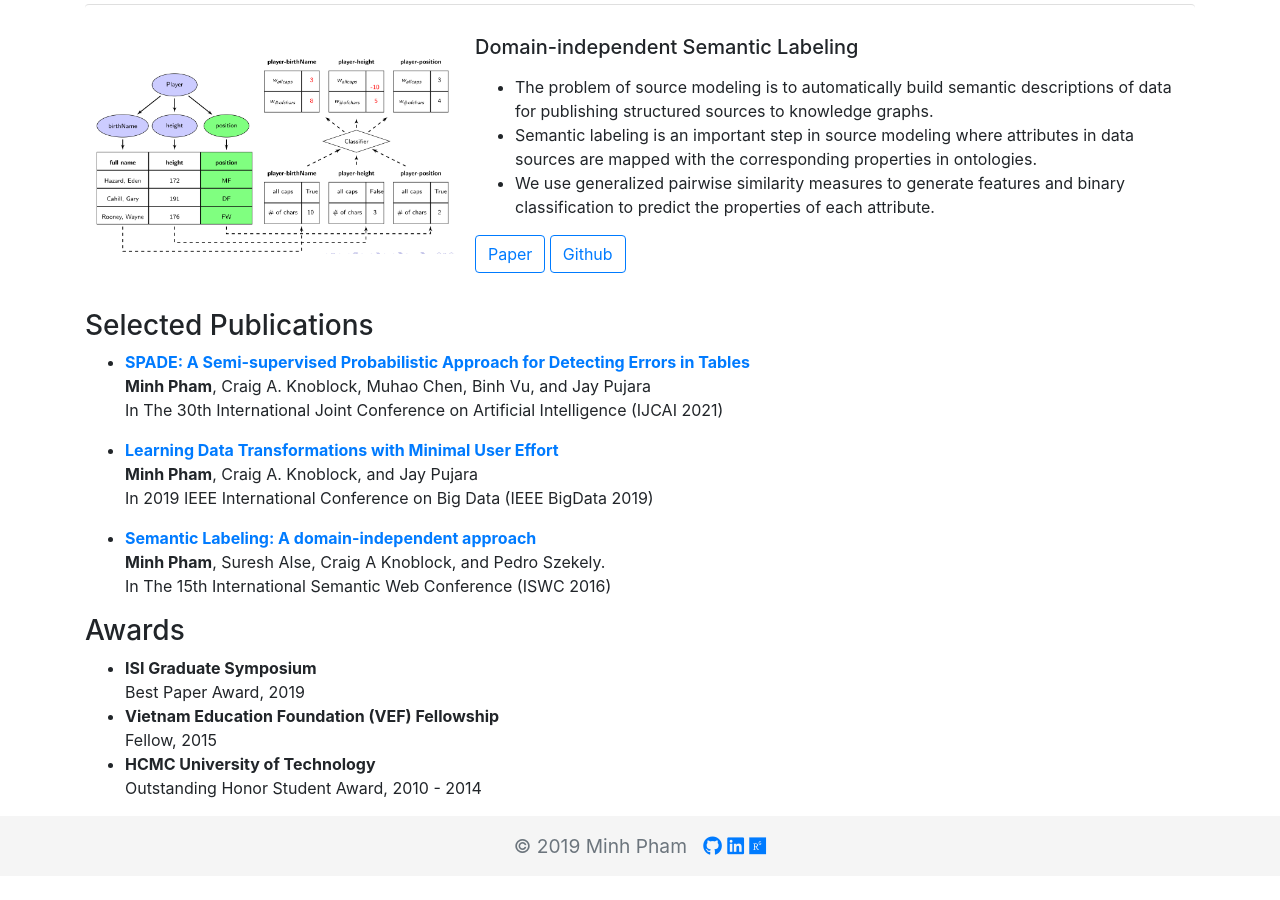
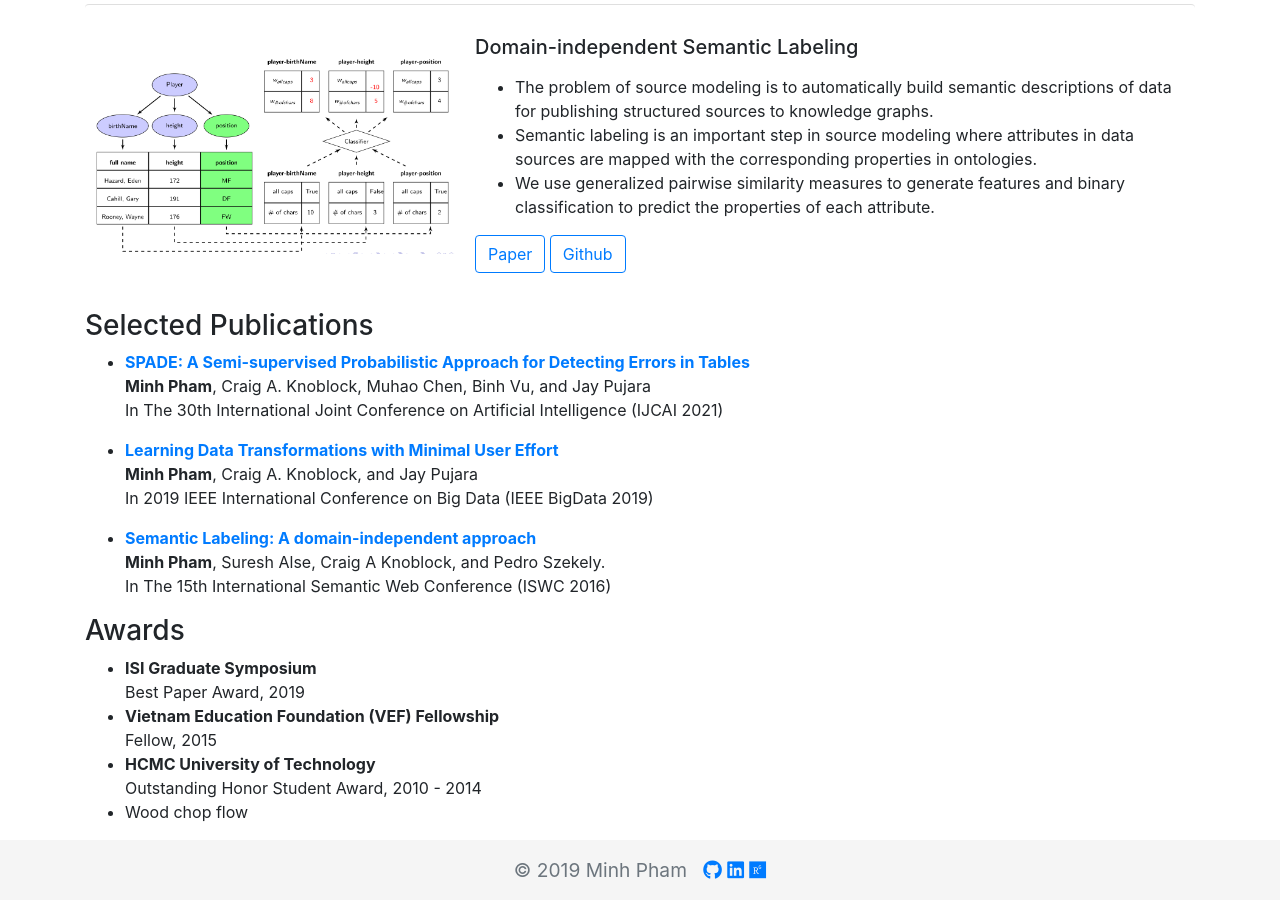
Before and after one commit to htn403/htn403.github.io, a Jekyll site: the page built from index.md, in a window 1280 px wide and 900 px high, scrolled down 1348 px. Built offline with Jekyll 4.4.1, drawn with Linux system fonts in a browser that asks for light colours; nearby versions of some CDN libraries; before the commit the page ends 2224 px from its top, so only the background shows below that.

```diff
--- a/index.md
+++ b/index.md
@@ -96,3 +96,4 @@
 Fellow, 2015
 - **HCMC University of Technology**<br/>
 Outstanding Honor Student Award, 2010 - 2014
+- Wood chop flow
```
